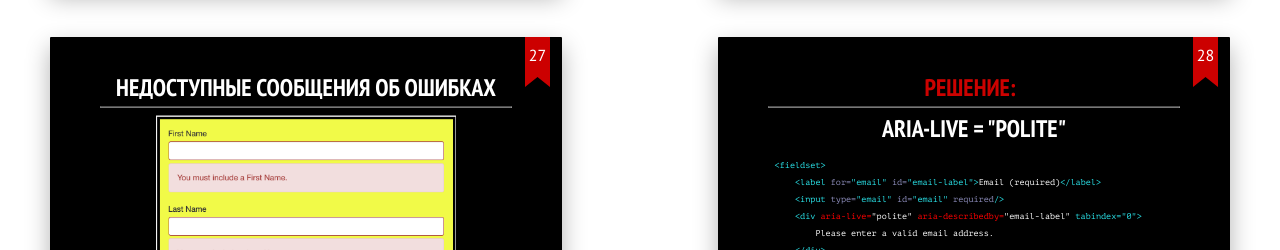
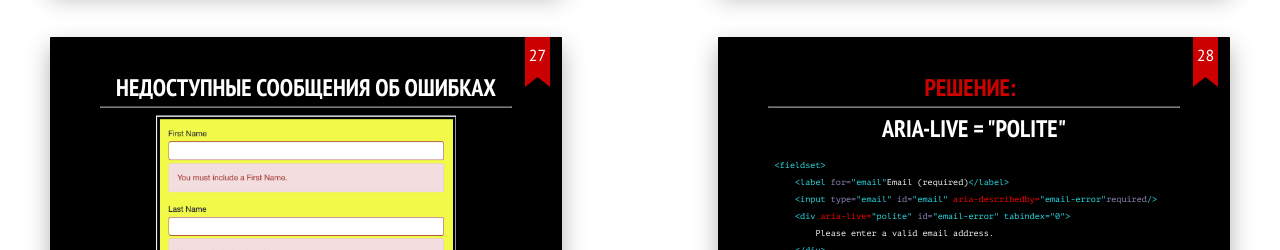
Before and after one commit to MariannaSpb/accessibility-validation, a website: page index.html in a window 1280 px wide. Shown: the part 4504-4754 px from the top of the page. Drawn offline with Linux system fonts and the light colour scheme; files whose address does not match are found by name.

Commit message:
clean up

```diff
--- a/index.html
+++ b/index.html
@@ -115,14 +115,14 @@
     <section class="slide">
         <h2 class="center">screen readers</h2>
         <hr>
-        <video src="images/Sr.mov" width="800"  loop muted autoplay></video>
+       <div class="description">
+        <img src="images/screen-readers.jpg" width="800" height="300" alt="screen reader">
+       </div>
     </section>
     <section class="slide">
         <h2 class="center">screen readers</h2>
         <hr>
-       <div class="description">
-        <img src="images/screen-readers.jpg" width="800" height="300" alt="screen reader">
-       </div>
+        <video src="images/Sr.mov" width="800"  loop muted autoplay></video>
     </section>
     <section class="slide">
         <h2 style="margin-top: 0" class="center">Форма&nbsp;&mdash; важная часть приложения</h2>
@@ -235,9 +235,9 @@
         <pre style="font-size: 0.8em; height: 150px;">
             <code class="aria">
                 &lt;fieldset&gt;
-                    &lt;label <span class="attr">for=</span>"email" <span class="attr">id=</span>"email-label"&gt;<span>Email (required)</span>&lt;/label&gt;
-                    &lt;input <span class="attr">type=</span>"email" <span class="attr">id=</span>"email" <span class="attr">required</span>/&gt;
-                    &lt;div <span class="required">aria-live=</span><span>"polite"</span> <span class="required">aria-describedby=<span>"email-label"</span></span> tabindex="0"&gt;
+                    &lt;label <span class="attr">for=</span>"email"<span>Email (required)</span>&lt;/label&gt;
+                    &lt;input <span class="attr">type=</span>"email" <span class="attr">id=</span>"email" <span class="required">aria-describedby=</span>"email-error"<span class="attr">required</span>/&gt;
+                    &lt;div <span class="required">aria-live=</span>"polite"</span><span class="attr"> id=</span>"email-error" tabindex="0"&gt;
                         <span>Please enter a valid email address.</span>
                     &lt;/div&gt;
                 &lt;/fieldset&gt;
```
